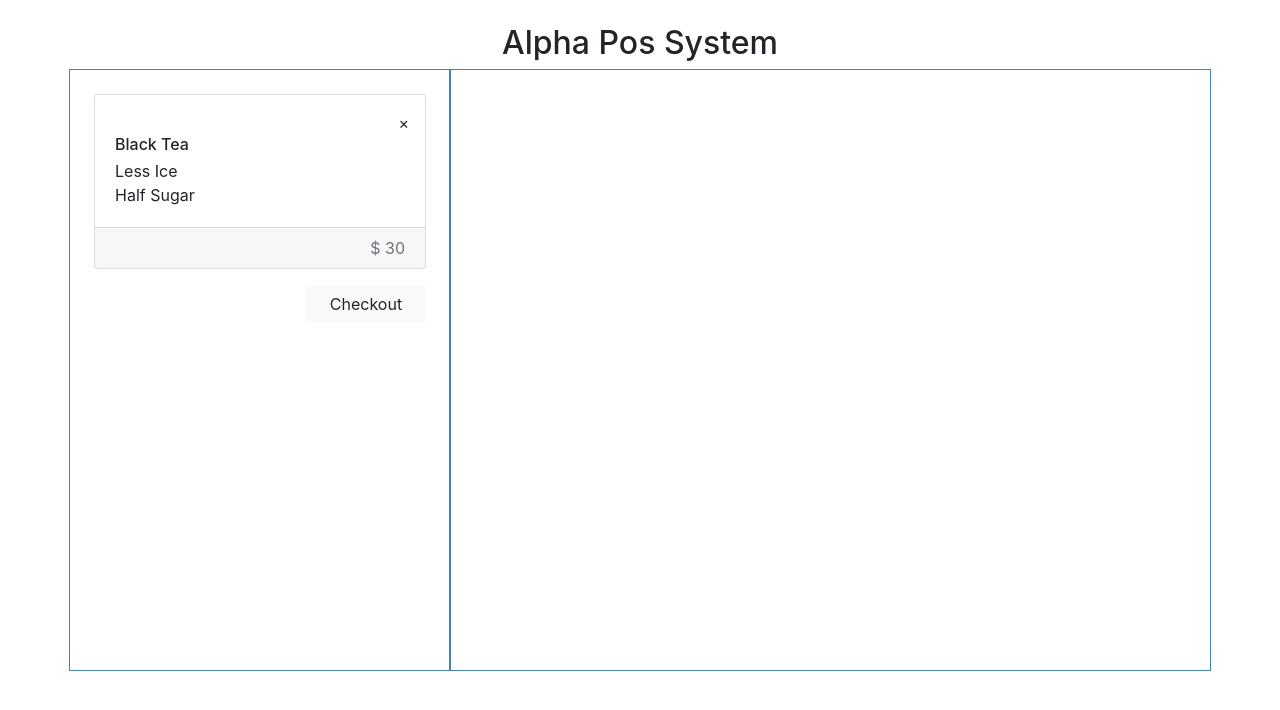
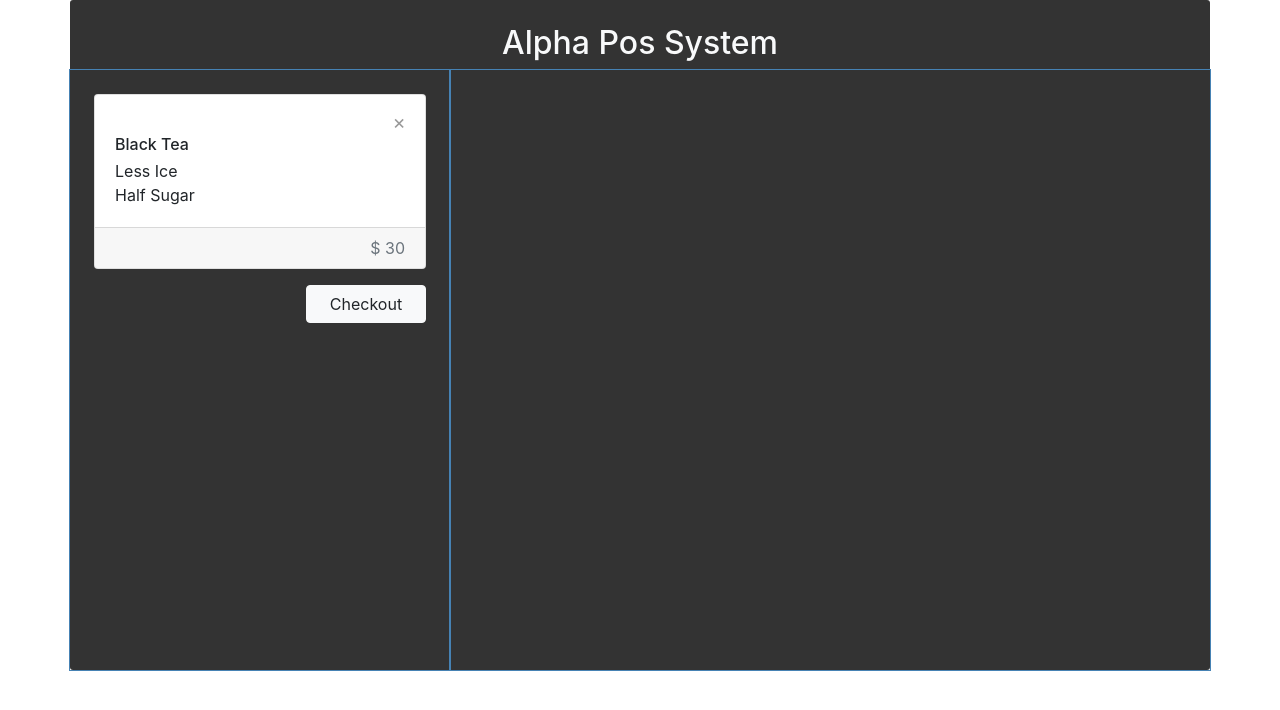
Before and after one commit to pinjunpan/alphaPos, a plain HTML site: page index.html in a window 1280 px wide. Drawn offline with nearby package versions, Linux system fonts and the light colour scheme.

Commit message:
Modify stylesheets of left order list

```diff
--- a/index.html
+++ b/index.html
@@ -16,7 +16,7 @@
 
 <body>
   <div class="container">
-    <h2 class="text-center pt-4">Alpha Pos System</h2>
+    <h2 class="text-center text-light pt-4">Alpha Pos System</h2>
 
     <div class="row">
       <!-- left side order list -->
--- a/style.css
+++ b/style.css
@@ -1,5 +1,26 @@
+.container {
+  background-color: rgba(0, 0, 0, 0.8);
+  border-radius: 3px;
+}
+
 /* Remove this block after finishing layout */
-.col-md-4, .col-md-8 {
+.col-md-4,
+.col-md-8 {
   outline: 1px solid steelblue;
   min-height: 600px;
 }
+
+[data-alpha-pos="delete-drink"] {
+  display: inline-block;
+  text-align: center;
+  color: #999;
+  cursor: pointer;
+  width: 20px;
+  height: 20px;
+  font-size: 20px;
+  line-height: 1;
+}
+
+[data-alpha-pos="delete-drink"]:hover {
+  color: #333;
+}
```
